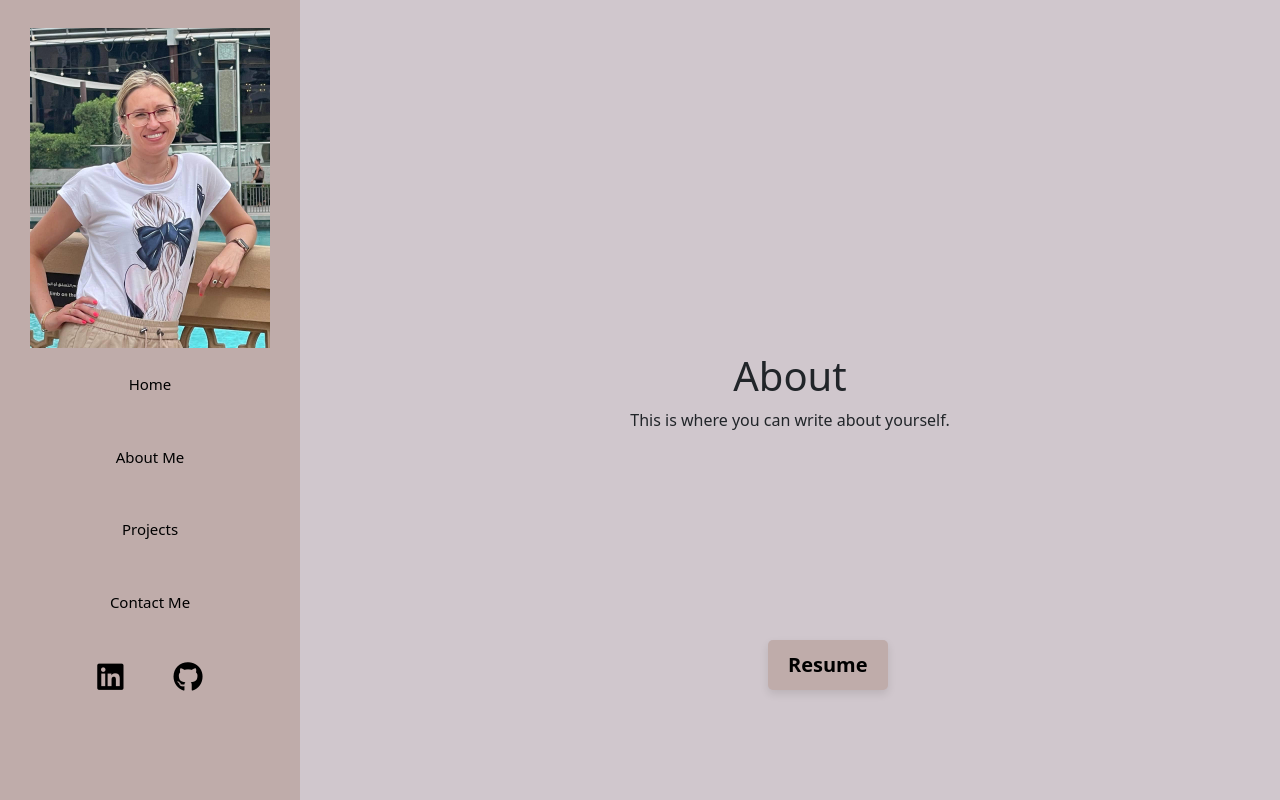
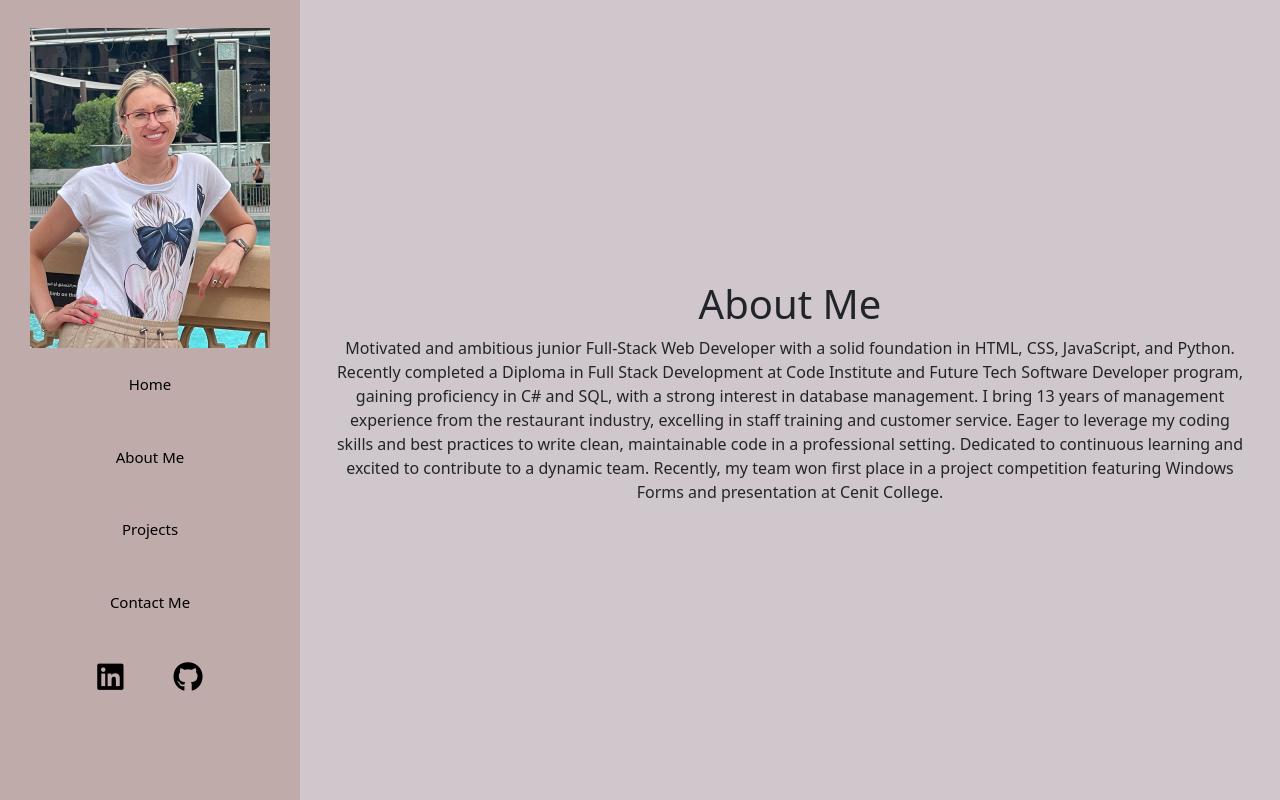
Before and after one commit to Aliona83/Portfolio, a Django app: page /about_me/ in a window 1280 px wide. Run offline with Django 5.2, Linux system fonts and the light colour scheme.

```diff
--- a/Portfolio/static/css/styles.css
+++ b/Portfolio/static/css/styles.css
@@ -105,7 +105,7 @@ a {
 }
 
 .resume-button:hover {
-    background-color: #0056b3; /* Darker blue on hover */
+    background-color: #D9D5DE;
 }
 
 /* Responsive Styles */
--- a/Portfolio/templates/Portfolio/about_me.html
+++ b/Portfolio/templates/Portfolio/about_me.html
@@ -1,10 +1,16 @@
-{% extends "Portfolio/main.html" %}
+{% extends "Portfolio/base.html" %}
 {% load static %}
 {% block title %}About {% endblock %}
 
 {% block content %}
 <div class="container text-center">
-    <h1>About </h1>
-    <p>This is where you can write about yourself.</p>
+    <h1>About Me </h1>
+    <p>Motivated and ambitious junior Full-Stack Web Developer with a solid foundation in HTML, CSS, JavaScript, and Python. Recently completed a
+    Diploma in Full Stack Development at Code Institute and Future Tech Software Developer program, gaining proficiency in C# and SQL, with a
+    strong interest in database management. I bring 13 years of management experience from the restaurant industry, excelling in staff training
+    and customer service. Eager to leverage my coding skills and best practices to write clean, maintainable code in a professional setting.
+    Dedicated to continuous learning and excited to contribute to a dynamic team. Recently, my team won first place in a project competition
+    featuring Windows Forms and presentation at Cenit College.
+</p>
 </div>
 {% endblock %}
--- /dev/null
+++ b/Portfolio/templates/Portfolio/base.html
@@ -0,0 +1,44 @@
+{% load static %}
+<!doctype html>
+<html lang="en">
+<head>
+    <meta charset="utf-8">
+    <meta name="viewport" content="width=device-width, initial-scale=1">
+    <title>{% block title %}My Website{% endblock %}</title>
+    <link href="https://cdn.jsdelivr.net/npm/bootstrap@5.3.3/dist/css/bootstrap.min.css" rel="stylesheet" integrity="sha384-QWTKZyjpPEjISv5WaRU9OFeRpok6YctnYmDr5pNlyT2bRjXh0JMhjY6hW+ALEwIH" crossorigin="anonymous">
+    <link rel="stylesheet" type="text/css" href="{% static 'css/styles.css' %}">
+    <link rel="stylesheet" href="https://cdnjs.cloudflare.com/ajax/libs/font-awesome/6.0.0-beta3/css/all.min.css">
+</head>
+<body>
+    <div class="d-flex flex-column flex-md-row">
+        <div class="sidebar">
+            <div class="navbar">
+                <img src="{% static 'img/0.jpg' %}" alt="Your Image" class="logo">
+                <ul>
+                    <li><a href="{% url 'main' %}">Home</a></li>
+                    <li><a href="{% url 'about_me' %}">About Me</a></li>
+                    <li><a href="{% url 'projects' %}">Projects</a></li>
+                    <li><a href="{% url 'contact_me' %}">Contact Me</a></li>
+                </ul>
+            </div>
+            <div class="icons">
+                <a href="https://www.linkedin.com/in/aliona-janusko-5b806b203" target="_blank">
+                    <i class="fab fa-linkedin fa-2x"></i>
+                </a>
+                <a href="https://github.com/Aliona83/" target="_blank">
+                    <i class="fab fa-github fa-2x"></i>
+                </a>
+            </div>
+        </div>
+
+        <div class="main_container d-flex align-items-center justify-content-center">
+            {% block content %}{% endblock %}
+        </div>
+
+        {% block resume_link %}{% endblock %}
+    </div>
+
+    <script src="{% static 'js/script.js' %}"></script>
+    <script src="https://cdn.jsdelivr.net/npm/bootstrap@5.3.3/dist/js/bootstrap.bundle.min.js" integrity="sha384-YvpcrYf0tY3lHB60NNkmXc5s9fDVZLESaAA55NDzOxhy9GkcIdslK1eN7N6jIeHz" crossorigin="anonymous"></script>
+</body>
+</html>
--- a/Portfolio/templates/Portfolio/contact_me.html
+++ b/Portfolio/templates/Portfolio/contact_me.html
@@ -1,4 +1,4 @@
-{% extends "Portfolio/main.html" %}
+{% extends "Portfolio/base.html" %}
 {% load static %}
 
 {% block content %}
--- a/Portfolio/templates/Portfolio/main.html
+++ b/Portfolio/templates/Portfolio/main.html
@@ -1,50 +1,15 @@
+
+{% extends 'Portfolio/base.html' %}
 {% load static %}
-<!doctype html>
-<html lang="en">
-<head>
-    <meta charset="utf-8">
-    <meta name="viewport" content="width=device-width, initial-scale=1">
-    <title>{% block title %}My Website{% endblock %}</title>
-    <link href="https://cdn.jsdelivr.net/npm/bootstrap@5.3.3/dist/css/bootstrap.min.css" rel="stylesheet" integrity="sha384-QWTKZyjpPEjISv5WaRU9OFeRpok6YctnYmDr5pNlyT2bRjXh0JMhjY6hW+ALEwIH" crossorigin="anonymous">
-    <link rel="stylesheet" type="text/css" href="{% static 'css/styles.css' %}">
-    <link rel="stylesheet" href="https://cdnjs.cloudflare.com/ajax/libs/font-awesome/6.0.0-beta3/css/all.min.css">
-</head>
-<body>
-    <div class="d-flex flex-column flex-md-row">
-        <div class="sidebar">
-            <div class="navbar">
-                <img src="{% static 'img/0.jpg' %}" alt="Your Image" class="logo">
-                <ul>
-                    <li><a href="{% url 'main' %}">Home</a></li>
-                    <li><a href="{% url 'about_me' %}">About Me</a></li>
-                    <li><a href="{% url 'projects' %}">Projects</a></li>
-                    <li><a href="{% url 'contact_me' %}">Contact Me</a></li>
-                </ul>
-            </div>
-            <div class="icons">
-                <a href="#" target="">
-                    <i class="fab fa-linkedin fa-2x"></i>
-                </a>
-                <a href="#" target="">
-                    <i class="fab fa-github fa-2x"></i>
-                </a>
-            </div>
-        </div>
+{% block title %}Home - My Website{% endblock %}
 
-        <div class="main_container d-flex align-items-center justify-content-center">
-            {% block content %}
-            <div class="text-center">
-                <h1>Hi my name is Aliona Janusko</h1>
-                <h4>I am a Full Stack Developer.</h4>
-            </div>
-            {% endblock %}
-        </div>
-        <a href="path/to/your/resume.pdf" class="resume-button">Resume</a>
-</body>
-        {% comment %} <button class="resume"> My Resume</button> {% endcomment %}
-    </div>
+{% block content %}
+<div class="text-center">
+    <h1>Hi, my name is Aliona Janusko</h1>
+    <h4>I am a Full Stack Developer.</h4>
+</div>
+{% endblock %}
 
-    <script src="{% static 'js/script.js' %}"></script>
-    <script src="https://cdn.jsdelivr.net/npm/bootstrap@5.3.3/dist/js/bootstrap.bundle.min.js" integrity="sha384-YvpcrYf0tY3lHB60NNkmXc5s9fDVZLESaAA55NDzOxhy9GkcIdslK1eN7N6jIeHz" crossorigin="anonymous"></script>
-</body>
-</html>
+{% block resume_link %}
+<a href="{% static 'img/Resume-2.pdf' %}" class="resume-button" target="_blank">Resume</a>
+{% endblock %}
--- a/Portfolio/templates/Portfolio/projects.html
+++ b/Portfolio/templates/Portfolio/projects.html
@@ -1,4 +1,4 @@
-{% extends "Portfolio/main.html" %}
+{% extends "Portfolio/base.html" %}
 {% load static %}
 
 {% block title %}Project{% endblock %}
--- a/Portfolio/urls.py
+++ b/Portfolio/urls.py
@@ -4,8 +4,8 @@ from django.urls import path
 from . import views
 
 urlpatterns = [
+
     path('', views.main, name='main'),
-    # path('home/', views.home, name='home'),
     path('about_me/', views.about_me, name='about_me'),
     path('projects/', views.projects, name='projects'),
     path('contact_me/', views.contact_me, name='contact_me'),
--- a/Portfolio/views.py
+++ b/Portfolio/views.py
@@ -4,6 +4,9 @@ from django.shortcuts import render
 # views.py
 
 from django.shortcuts import render
+
+def base(request):
+    return render(request, 'Portfolio/base.html')
 
 def main(request):
     return render(request, 'Portfolio/main.html')
```
Also changed, not shown: 1 other file.
